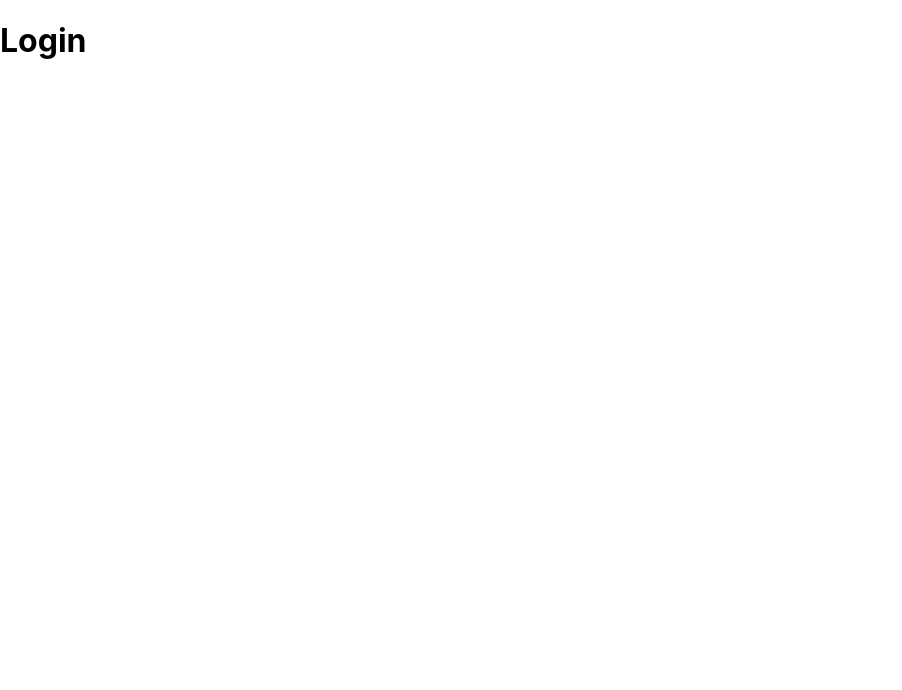
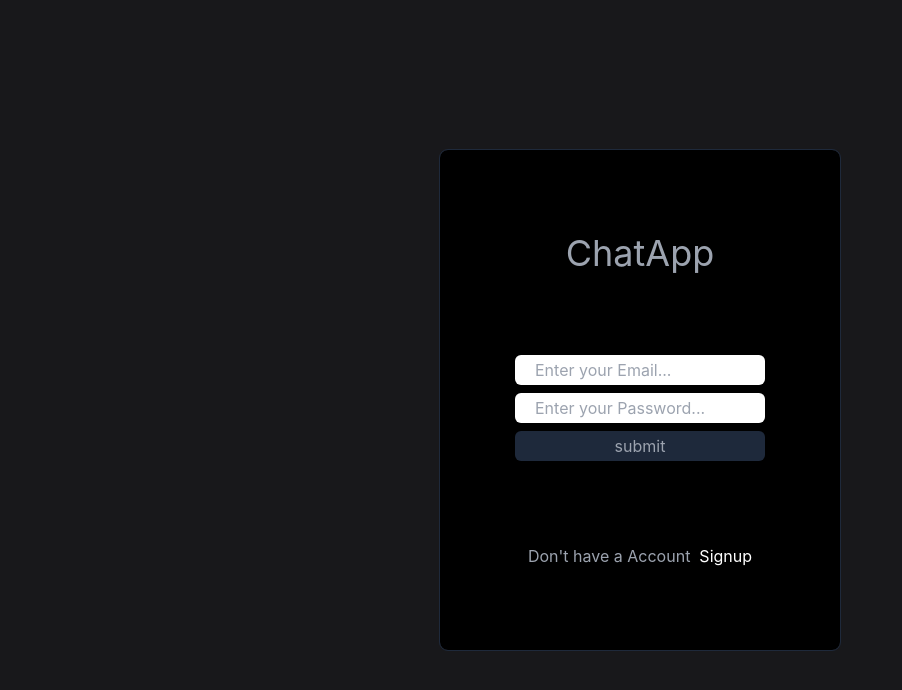
Before and after one commit to thugperfect/chatApp, a React (Create React App) app in the folder client/: page / in a window 1280 px wide. Shown: the top 690 px of the page, without its empty margins (0-902 px from the left). Built offline with nearby package versions, Linux system fonts and the light colour scheme.

Commit message:
styling login and register

```diff
--- a/client/package.json
+++ b/client/package.json
@@ -35,5 +35,8 @@
       "last 1 firefox version",
       "last 1 safari version"
     ]
+  },
+  "devDependencies": {
+    "tailwindcss": "^3.3.3"
   }
 }
--- a/client/src/App.css
+++ b/client/src/App.css
@@ -1,38 +1,9 @@
-.App {
-  text-align: center;
-}
+@tailwind base;
+@tailwind components;
+@tailwind utilities;
 
-.App-logo {
-  height: 40vmin;
-  pointer-events: none;
-}
-
-@media (prefers-reduced-motion: no-preference) {
-  .App-logo {
-    animation: App-logo-spin infinite 20s linear;
+@layer base{
+  html{
+    @apply bg-zinc-900
   }
 }
-
-.App-header {
-  background-color: #282c34;
-  min-height: 100vh;
-  display: flex;
-  flex-direction: column;
-  align-items: center;
-  justify-content: center;
-  font-size: calc(10px + 2vmin);
-  color: white;
-}
-
-.App-link {
-  color: #61dafb;
-}
-
-@keyframes App-logo-spin {
-  from {
-    transform: rotate(0deg);
-  }
-  to {
-    transform: rotate(360deg);
-  }
-}
--- a/client/src/pages/login.js
+++ b/client/src/pages/login.js
@@ -1,6 +1,18 @@
+import { Link } from "react-router-dom"
 const Login = ()=>{
     return(
-        <h1 className="class">Login</h1>
+        <div className="text-gray-400 w-full  min-h-[100vh] flex flex-col justify-center items-center">
+            <div className="container w-[400px] h-[500px] outline outline-1 outline-slate-800 bg-black rounded-lg flex flex-col justify-evenly">
+                <div className="text-4xl w-full flex justify-center items-center">ChatApp</div>
+                <div className="w-full flex flex-col justify-center items-center gap-2">
+                    <input className=" w-[250px] rounded-md outline-none px-5 h-[30px]" type="text" name="email" id="email" placeholder="Enter your Email..."/>
+                    <input className=" w-[250px] rounded-md outline-none px-5 h-[30px]" type="text" name="passwd" id="passwd" placeholder="Enter your Password..."/>
+                    <button className="bg-slate-800 w-[250px] rounded-md px-5 h-[30px]" type="submit" >submit</button>
+                </div>
+                <div className="w-full  flex justify-center" >Don't have a Account &nbsp;
+                <a className="text-white"><Link to="/register">Signup</Link></a></div>
+            </div>
+        </div>
     )
 }
 export default Login
--- a/client/src/pages/register.js
+++ b/client/src/pages/register.js
@@ -1,6 +1,19 @@
+import { Link } from "react-router-dom"
 const Register = ()=>{
     return(
-        <h1 className="class">Register</h1>
+        <div className="text-gray-400 w-full  min-h-[100vh] flex flex-col justify-center items-center">
+        <div className="container w-[400px] h-[500px] outline outline-1 outline-slate-800 bg-black rounded-lg flex flex-col justify-evenly">
+            <div className="text-4xl w-full flex justify-center items-center">ChatApp</div>
+            <div className="w-full flex flex-col justify-center items-center gap-2">
+            <input className=" w-[250px] rounded-md outline-none px-5 h-[30px]" type="text" name="name" id="name" placeholder="Enter your Name..."/>
+                <input className=" w-[250px] rounded-md outline-none px-5 h-[30px]" type="text" name="uname" id="uname" placeholder="Enter your Username..."/>
+                <input className=" w-[250px] rounded-md outline-none px-5 h-[30px]" type="text" name="email" id="email" placeholder="Enter your Email..."/>
+                <input className=" w-[250px] rounded-md outline-none px-5 h-[30px]" type="text" name="passwd" id="passwd" placeholder="Enter your Password..."/>
+                <button className="bg-slate-800 w-[250px] rounded-md px-5 h-[30px]" type="submit" >submit</button>
+            </div>
+            <div className="w-full  flex justify-center" >Already have a Account &nbsp;<a className="text-white"><Link to="/login">Login</Link></a></div>
+        </div>
+    </div>
     )
 }
 export default Register
--- /dev/null
+++ b/client/tailwind.config.js
@@ -0,0 +1,8 @@
+/** @type {import('tailwindcss').Config} */
+module.exports = {
+  content: ["./src/**/*.{js,html}"],
+  theme: {
+    extend: {},
+  },
+  plugins: [],
+}
--- a/package.json
+++ b/package.json
@@ -18,6 +18,7 @@
     "jsonwebtoken": "^9.0.1",
     "jwt-then": "^1.0.1",
     "mongoose": "^7.4.4",
+    "react-router-dom": "^6.15.0",
     "socket.io": "^4.7.2"
   }
 }
```
Also changed, not shown: 2 other files (tests, documents, lock files or other folders).
